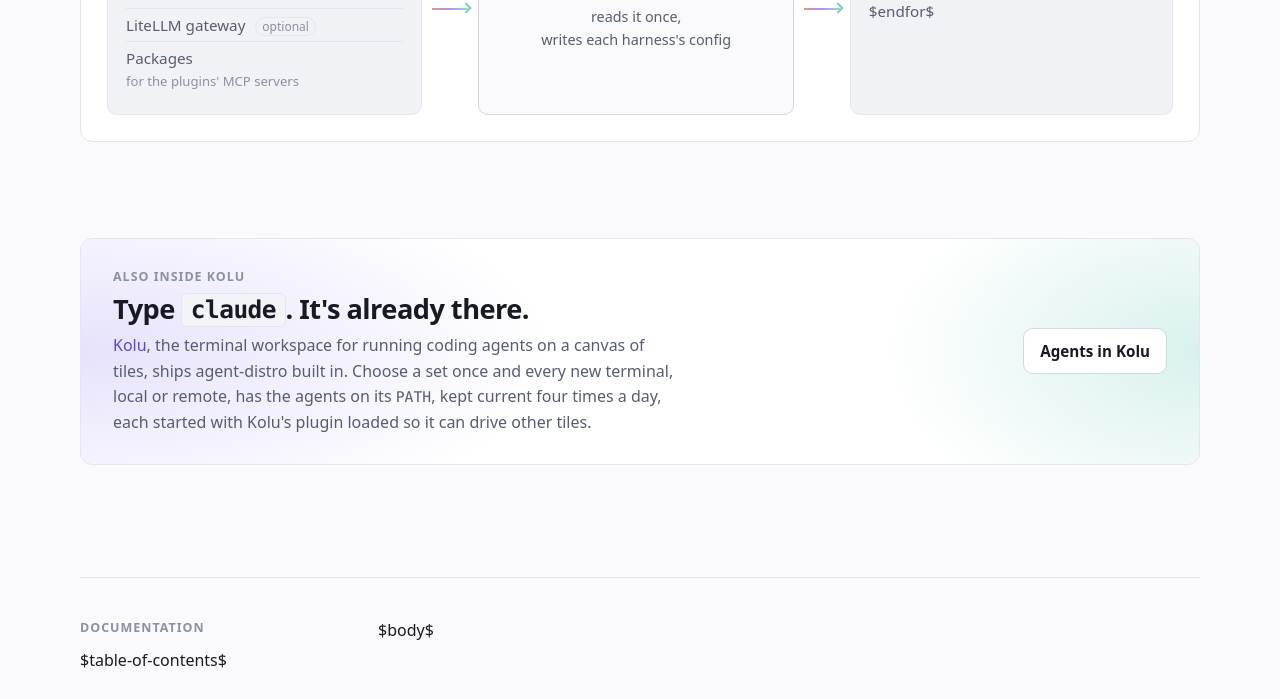
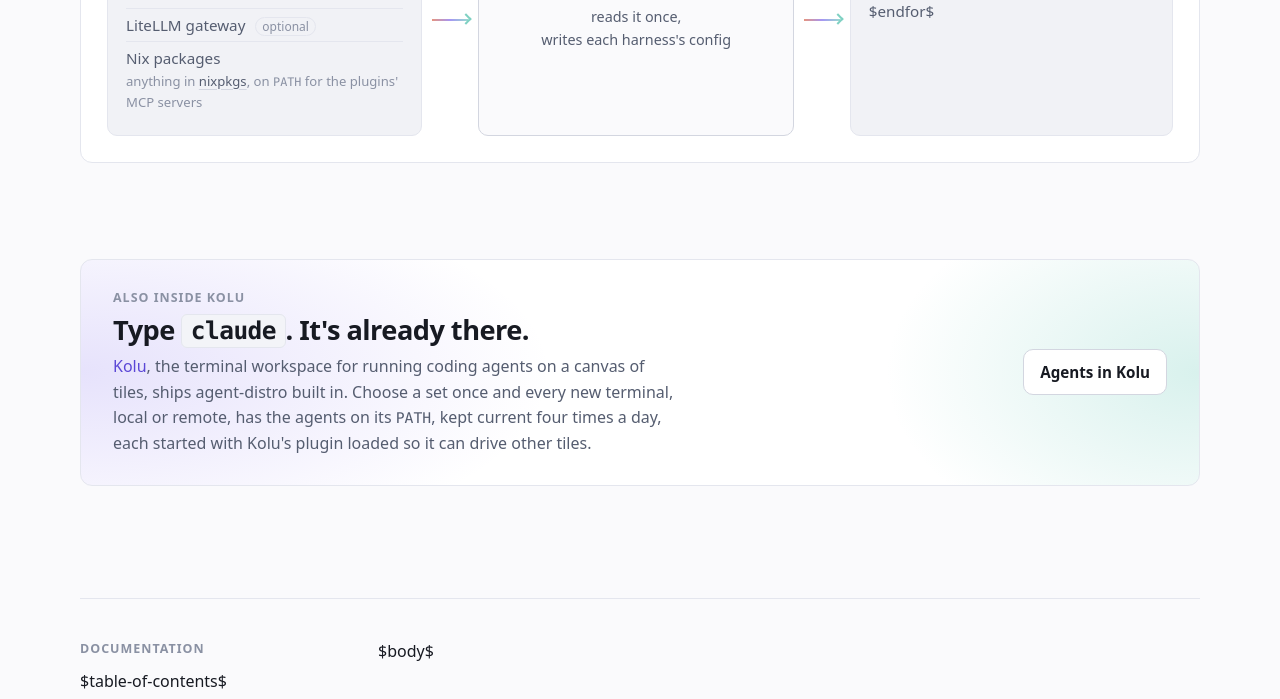
Before and after one commit to juspay/agent-distro, a plain HTML site: page doc/template.html in a window 1280 px wide. Shown: the part 2372-3071 px from the top of the page. Drawn offline with Linux system fonts and the light colour scheme.

Commit message:
fix(doc): the diagram says the profile's packages come from nixpkgs

```diff
--- a/doc/style.css
+++ b/doc/style.css
@@ -323,6 +323,8 @@
 .flow-node ul li:first-child { border-top: 0; }
 .flow-opt { font-size: .75rem; color: var(--text-3); margin-left: 6px; padding: 0 6px; border: 1px solid var(--line); border-radius: 999px; }
 .flow-sub { display: block; font-size: .82rem; color: var(--text-3); }
+.flow-sub code { font-size: .9em; }
+.flow-sub a { color: var(--text-2); text-decoration: underline; text-decoration-color: var(--line-2); }
 .flow-core { text-align: center; background: var(--bg); border-color: var(--line-2); }
 .flow-core img { display: block; margin: 0 auto 10px; color: var(--text); }
 .flow-core p { margin: 0; color: var(--text-2); font-size: .9rem; }
--- a/doc/template.html
+++ b/doc/template.html
@@ -146,7 +146,7 @@
         <ul>
           <li><a href="https://agent-plugins.org">Agent Plugins</a> <span class="flow-sub">skills · MCP servers</span></li>
           <li>LiteLLM gateway <span class="flow-opt">optional</span></li>
-          <li>Packages <span class="flow-sub">for the plugins' MCP servers</span></li>
+          <li>Nix packages <span class="flow-sub">anything in <a href="https://search.nixos.org/packages">nixpkgs</a>, on <code>PATH</code> for the plugins' MCP servers</span></li>
         </ul>
       </div>
       <div class="flow-arrow" aria-hidden="true"></div>
```
